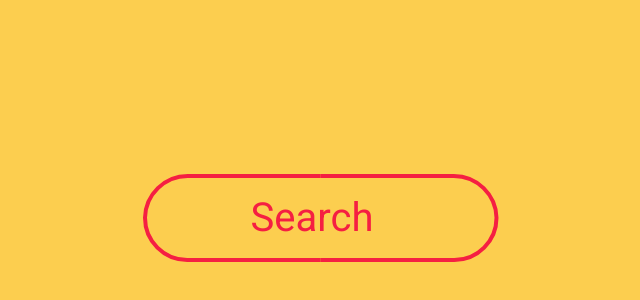
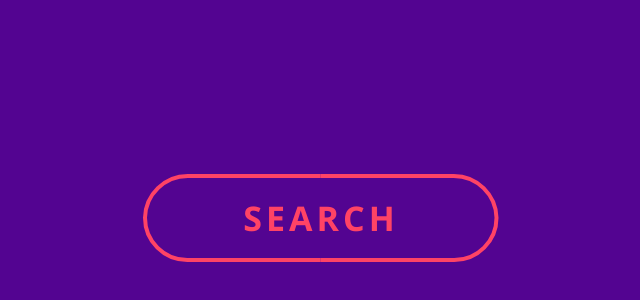
Before and after one commit to alikinvv/search-interaction, a website: page src/index.html in a window 1280 px wide. Shown: the part 182-482 px from the top of the page, without its empty margins (319-959 px from the left). Drawn offline with nearby package versions, Linux system fonts and the light colour scheme; files that its build step writes are made by us from their sources.

Commit message:
update colors

```diff
--- a/src/index.html
+++ b/src/index.html
@@ -4,8 +4,8 @@
 
 <div class="search">
     <svg xmlns="http://www.w3.org/2000/svg" width="355.5" height="87.99">
-        <path class="right" fill="none" stroke="#f51f42" stroke-width="4" stroke-miterlimit="10" d="M177.75 85.99h133.5c23.334 0 42.25-18.916 42.25-42.25C352.944 20.528 333.967 2 310.748 2H177.75"/>
-        <path class="left" fill="none" stroke="#f51f42" stroke-width="4" stroke-miterlimit="10" d="M177.75 85.99H44.25C20.916 85.99 2 67.074 2 43.74 2.556 20.528 21.533 2 44.752 2H177.75"/>
+        <path class="right" fill="none" stroke="#ff4365" stroke-width="4" stroke-miterlimit="10" d="M177.75 85.99h133.5c23.334 0 42.25-18.916 42.25-42.25C352.944 20.528 333.967 2 310.748 2H177.75"/>
+        <path class="left" fill="none" stroke="#ff4365" stroke-width="4" stroke-miterlimit="10" d="M177.75 85.99H44.25C20.916 85.99 2 67.074 2 43.74 2.556 20.528 21.533 2 44.752 2H177.75"/>
     </svg>
 
     <p></p>
--- a/src/scss/main.scss
+++ b/src/scss/main.scss
@@ -8,11 +8,11 @@ body {
 }
 
 body {
-	background: #fcce4f;
+	background: #530491;
 	display: flex;
 	align-items: center;
 	justify-content: center;
-	font-family: 'Roboto', sans-serif;
+	font-family: 'Open Sans', sans-serif;
 }
 
 .search {
@@ -22,7 +22,7 @@ body {
 
 	&.active {
 		&::before {
-			top: 12px;
+			top: 14px;
 			bottom: 14px;
 			opacity: 0;
 		}
@@ -94,7 +94,7 @@ body {
 		top: 0;
 		transform: translateX(-1px);
 		width: 4px;
-		background: #f51f42;
+		background: #ff4365;
 		bottom: 88px;
 		border-radius: 50px;
 		opacity: 1;
@@ -110,20 +110,22 @@ body {
 	span {
 		position: absolute;
 		top: 50%;
-		left: -9px;
+		left: 0;
 		height: 80px;
 		line-height: 80px;
 		width: 100%;
 		margin-top: -40px;
 		vertical-align: middle;
 		text-align: center;
-		font-size: 40px;
-		color: #f51f42;
+		font-size: 34px;
+		letter-spacing: 4px;
+		color: #ff4365;
 		pointer-events: none;
 		user-select: none;
 		transition: all 400ms ease-in-out;
 		opacity: 1;
 		transform: scale(1);
+		text-transform: uppercase;
 	}
 
 	input,
@@ -148,7 +150,7 @@ body {
 	}
 
 	p {
-		color: #f51f42;
+		color: #ff4365;
 
 		&:after,
 		&:before {
@@ -168,7 +170,7 @@ body {
 			position: relative;
 			bottom: 8px;
 			left: 8px;
-			background: #f51f42;
+			background: #ff4365;
 			animation: blinky 450ms linear infinite alternate;
 		}
 	}
@@ -179,6 +181,6 @@ body {
 		background: transparent;
 	}
 	100% {
-		background: #f51f42;
+		background: #ff4365;
 	}
 }
--- a/src/template/header.html
+++ b/src/template/header.html
@@ -6,7 +6,7 @@
     <title>Template</title>
     <meta name="description" content="">
     <meta name="viewport" content="width=device-width, initial-scale=1">
-    <link href="https://fonts.googleapis.com/css?family=Roboto" rel="stylesheet">
+    <link href="https://fonts.googleapis.com/css?family=Open+Sans:700" rel="stylesheet">
     <link rel="stylesheet" href="https://cdnjs.cloudflare.com/ajax/libs/normalize/8.0.1/normalize.min.css">
     <link rel="stylesheet" href="css/main.css">
 
```
Also changed, not shown: build/css/main.css, build/index.html.
